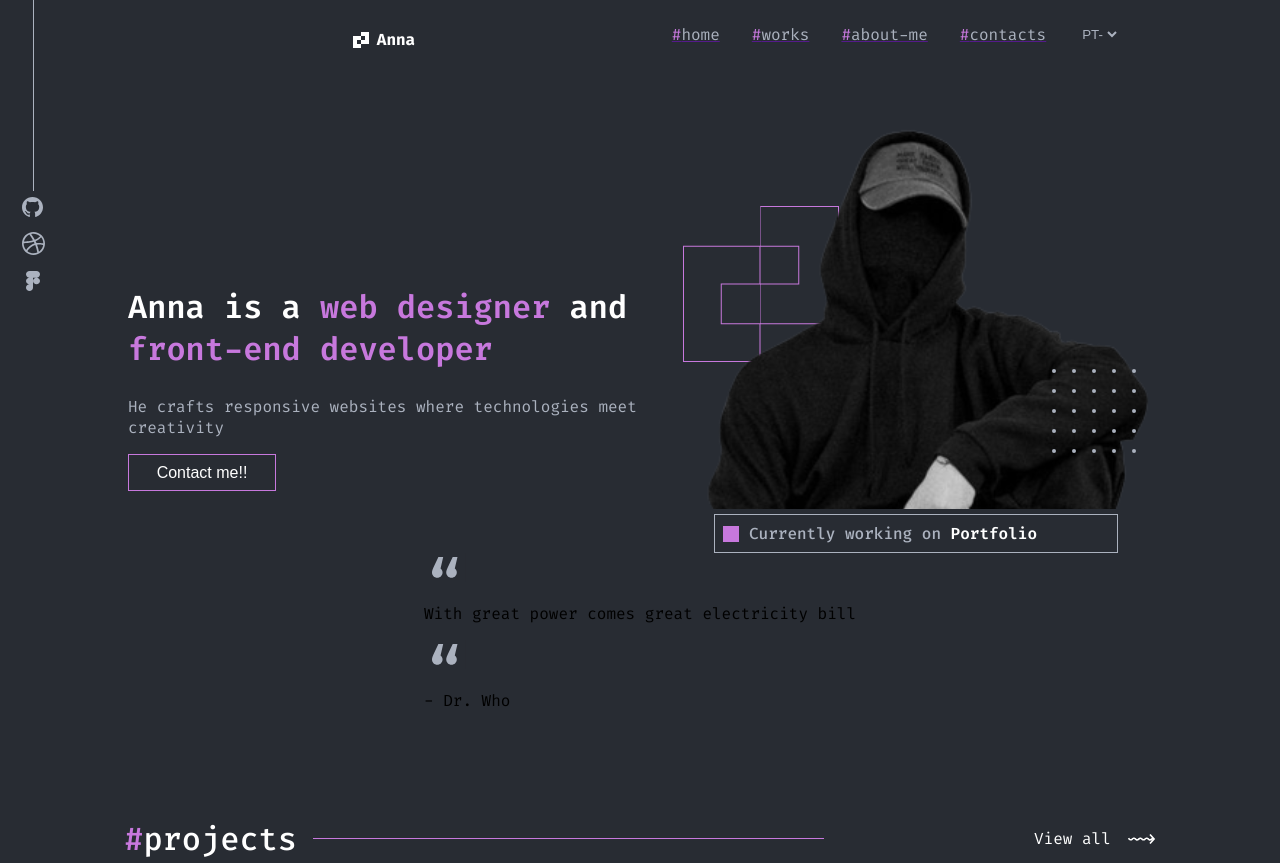
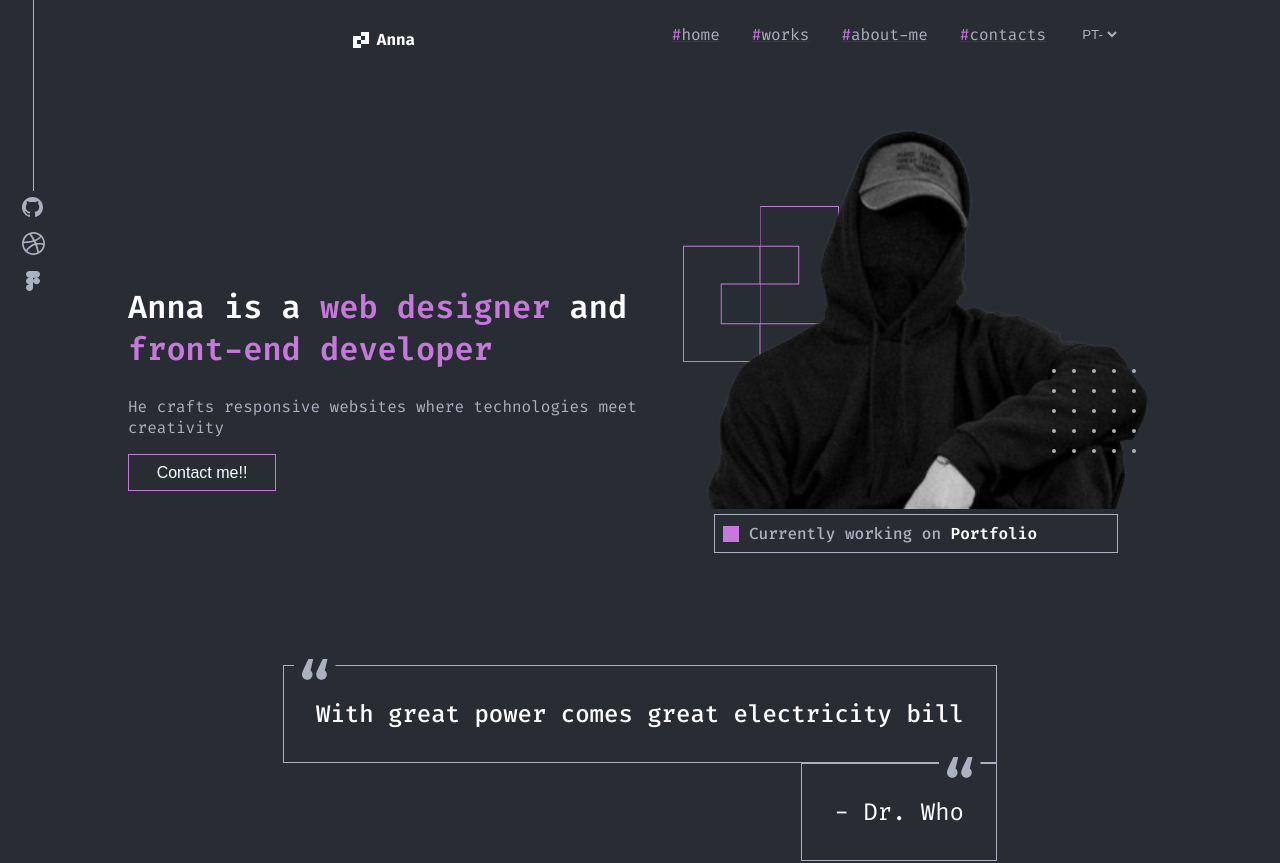
Before and after one commit to annaagabi/portifolio-app, a React (Create React App) app: page / in a window 1280 px wide. Shown: the top 863 px of the page. Built offline with nearby package versions, Linux system fonts and the light colour scheme; the HTML template or start-up script is replaced by a standard one.

Commit message:
Style: estilização segunda seção com a frase finalizada

```diff
--- a/src/App.module.css
+++ b/src/App.module.css
@@ -20,6 +20,8 @@ body{
   background-color: var(--background-color);
 
 }
+
+/* HEADER */
 
 .header{
   width: 1024px;
@@ -96,6 +98,8 @@ body{
   background-color: var(--gray-color);
 }
 
+/* MAIN */
+
 .mainContainer{
   display: flex;
   align-items: center;
@@ -168,16 +172,62 @@ body{
   margin-left: 8px;
 }
 
-/* .phrasesContainer{
+/* FIRST SECTION */
+
+.phrasesContainer{
   display: flex;
-  align-items: center;
+  /* align-items: center; */
   justify-content: center;
   flex-direction: column;
   text-align: right;
+  margin-top: 112px;
 }
-.phrasesContainer p{
+
+.phrasesContent{
+  position: relative;
+}
+.phrasesContent p{
   text-align: right;
-} */
+  color: var(--white-color);
+  border: 1px solid var(--gray-color);
+  padding: 32px;
+  margin: 0;
+  font-size: 24px;
+  font-weight: 500;
+}
+
+.phrasesContent img{
+  position: absolute;
+  left: 11px;
+  top: -10px;
+  width: 42px;
+  height: 29px;
+}
+
+.autorPhrases{
+  display: flex;
+  justify-content: end;
+  position: relative;
+}
+
+.autorPhrases p{
+  text-align: right;
+  color: var(--white-color);
+  border: 1px solid var(--gray-color);
+  padding: 32px;
+  margin: 0;
+  font-size: 24px;
+}
+
+.autorPhrases img{
+  position: absolute;
+  width: 42px;
+  height: 29px;
+  top: -10px;
+  right: 16px;
+}
+
+/* SECOND SECTION */
 
 .projectContainer{
   display: flex;
```
